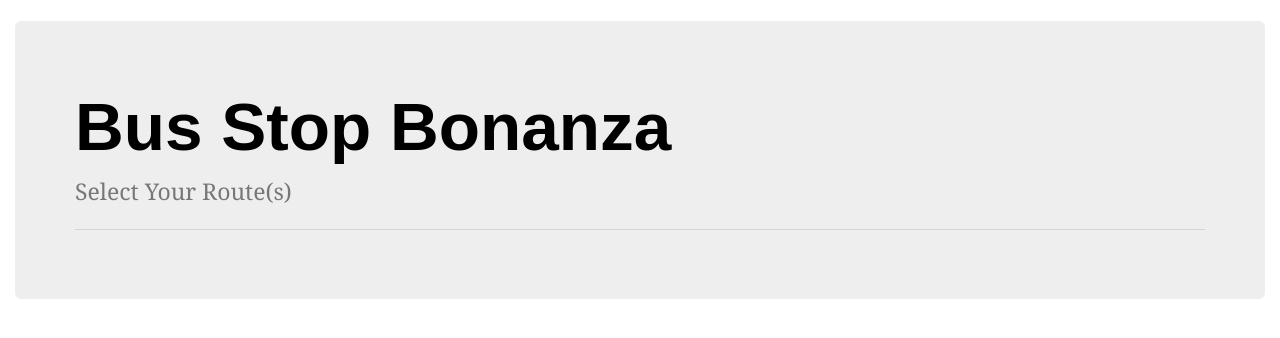
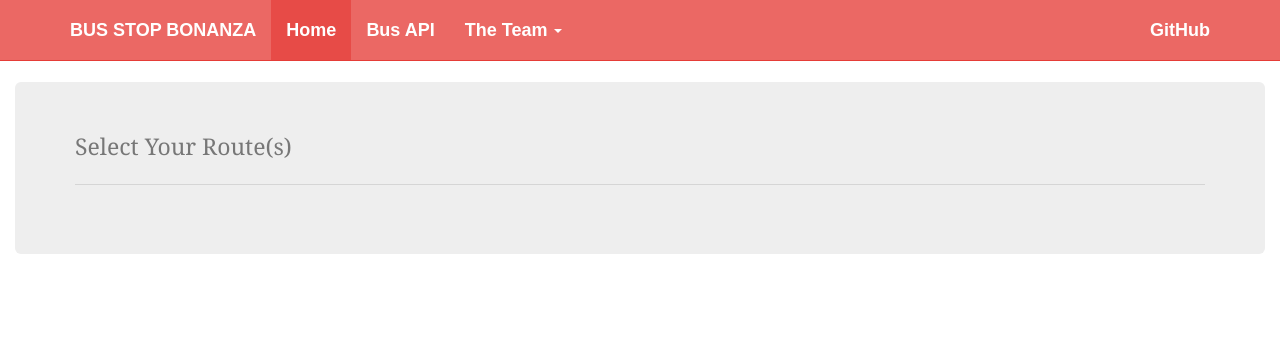
Before and after one commit to SamDavies/Chekov, a Django app: page /live_buses/ in a window 1280 px wide. Shown: the top 338 px of the page. Run offline with Django 3.2, Linux system fonts and the light colour scheme; data that the repository does not hold is empty; some libraries are stand-ins or nearby versions; some web fonts are replaced.

Commit message:
updated the look

```diff
--- a/app/templates/app/base.html
+++ b/app/templates/app/base.html
@@ -25,25 +25,43 @@
 </head>
 <body>
 
-    <!--
-    <nav class="navbar navbar-default">
-        <div class="container-fluid">
+    <nav class="navbar navbar-inverse navbar-static-top">
+        <div class="container">
             <div class="navbar-header">
-                <a class="navbar-brand" href="#">WebSiteName</a>
+                <button type="button" class="navbar-toggle collapsed" data-toggle="collapse" data-target="#navbar"
+                        aria-expanded="false" aria-controls="navbar">
+                    <span class="sr-only">Toggle navigation</span>
+                    <span class="icon-bar"></span>
+                    <span class="icon-bar"></span>
+                    <span class="icon-bar"></span>
+                </button>
+                <a class="navbar-brand" href="#">Bus Stop Bonanza</a>
             </div>
-
-            <div>
-            <ul class="nav navbar-nav">
-                <li class="active"><a href="#">Home</a></li>
-                <li><a href="#">Page 1</a></li>
-                <li><a href="#">Page 2</a></li>
-                <li><a href="#">Page 3</a></li>
-            </ul>
+            <div id="navbar" class="navbar-collapse collapse">
+                <ul class="nav navbar-nav">
+                    <li class="active"><a href="#">Home</a></li>
+                    <li><a href="#about">Bus API</a></li>
+                    <li class="dropdown">
+                        <a href="#" class="dropdown-toggle" data-toggle="dropdown" role="button" aria-expanded="false">
+                            The Team
+                            <span class="caret"></span></a>
+                        <ul class="dropdown-menu" role="menu">
+                            <li><a href="#">Mingles</a></li>
+                            <li><a href="#">Sam</a></li>
+                            <li class="divider"></li>
+                            <li><a href="#">Something else here</a></li>
+                        </ul>
+                    </li>
+                </ul>
+                <ul class="nav navbar-nav navbar-right">
+                    <li><a href="#">GitHub</a></li>
+                </ul>
             </div>
+            <!--/.nav-collapse -->
         </div>
     </nav>
-    -->
 
-    {% block main %}{% endblock %}
+    {% block main %}
+    {% endblock %}
 </body>
 </html>
--- a/app/templates/app/feed.html
+++ b/app/templates/app/feed.html
@@ -3,9 +3,7 @@
 {% block main %}
 
     <div class="container-fluid">
-        <br>
         <div class="jumbotron">
-            <h1>Bus Stop Bonanza</h1>
             <p>Select Your Route(s)</p>
 
             <!-- Selected Routes -->
```
